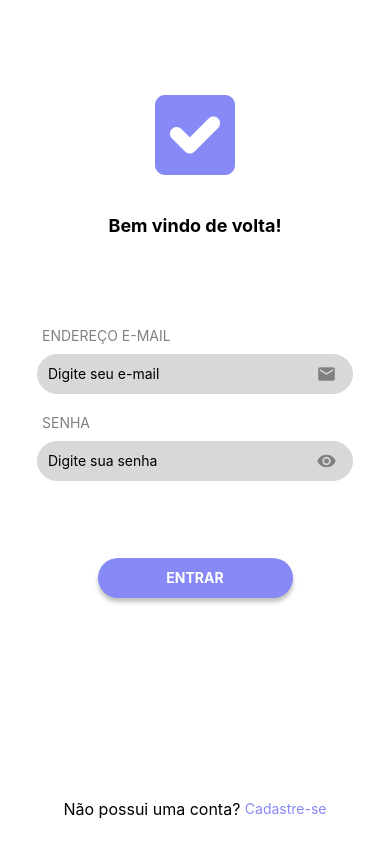
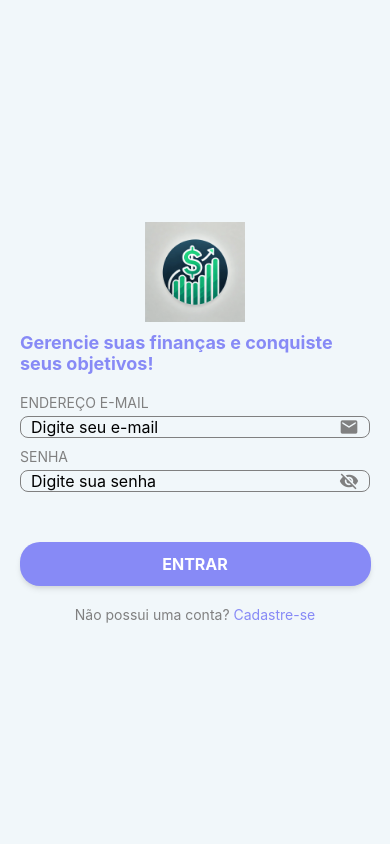
Before and after one commit to Lopeszl35/gestaoGastosInvestimentos, a React Native app: screen / in a window 390 px wide. Built offline with nearby package versions, Linux system fonts and the light colour scheme.

Commit message:
melhorando o estilo da tela de login

```diff
--- a/src/global/themes.tsx
+++ b/src/global/themes.tsx
@@ -1,9 +1,12 @@
 export const themes = {
-    colors : {
-        primary : '#878af6',
-        secondary : '#ffffff',
-        lightGray : '#d7d8d7',
-        gray : 'gray',
-        bgScreen : '#f1f7fa'
+    colors: {
+        primary: '#878af6', // Cor primária usada em botões ou links
+        secondary: '#ffffff', // Cor secundária para textos ou fundos
+        lightGray: '#d7d8d7', // Cinza claro para bordas ou fundos
+        gray: 'gray', // Cinza padrão para texto ou ícones
+        bgScreen: '#f1f7fa', // Cor de fundo da tela
+        background: '#f1f7fa', // Cor de fundo geral
+        text: '#000000', // Cor de texto padrão
+        white: '#ffffff' // Branco para textos e elementos
     }
-}
+};
--- a/src/pages/login/login.tsx
+++ b/src/pages/login/login.tsx
@@ -9,7 +9,7 @@ import {
     ActivityIndicator
 } from "react-native";
 import { style } from "./styles";
-import Logo from '../../assets/logo.png'
+import Logo from '../../assets/logo.png';
 import { MaterialIcons } from '@expo/vector-icons';
 import { themes } from "../../global/themes";
 
@@ -19,29 +19,35 @@ export default function Login() {
     const [loading, setLoading] = useState(false);
     const [messageError, setMessageError] = useState('');
     const [boxError, setBoxError] = useState(false);
+    const [showPassword, setShowPassword] = useState(false);
 
     async function getLogin() {
         setLoading(true);
         try {
             if(!email || !password) {
-                setBoxError(true)
-                setMessageError('Preencha todos os campos')
+                setBoxError(true);
+                setMessageError('Preencha todos os campos');
+                setLoading(false);
             }
+           else if(!email.includes('@') || !email.includes('.com')) {
+                setBoxError(true);
+                setMessageError('Email inválido');
+                setLoading(false);
+           }
             else {
                 setTimeout(() =>  {
-                    setBoxError(false)
-                    setMessageError('')
-                    alert('Logado com sucesso!')
-                    setLoading(false)
+                    setBoxError(false);
+                    setMessageError('');
+                    alert('Logado com sucesso!');
+                    setLoading(false);
                 }, 3000);
             }
         } catch (error) {
             console.log("Erro ao logar: ", error);
-            setBoxError(true)
-            setMessageError('Erro ao logar')
+            setBoxError(true);
+            setMessageError('Erro ao logar');
         }
     }
-
 
     return (
         <View style={style.container}>
@@ -51,7 +57,7 @@ export default function Login() {
                     style={style.logo}
                     resizeMode="contain"
                 />
-                <Text style={style.text}>Bem vindo de volta!</Text>
+                <Text style={style.text}>Gerencie suas finanças e conquiste seus objetivos!</Text>
             </View>
 
             <View style={style.boxMid}>
@@ -68,7 +74,6 @@ export default function Login() {
                         size={20}
                         color={themes.colors.gray}
                     />
-
                 </View>
                 <Text style={style.titleInput}>SENHA</Text>
                 <View style={style.boxInput}>
@@ -76,22 +81,24 @@ export default function Login() {
                         style={style.input}
                         value={password}
                         onChangeText={(text) => setPassword(text)}
+                        secureTextEntry={!showPassword}
                         placeholder="Digite sua senha"
                     />
-                    <MaterialIcons
-                        name="remove-red-eye"
-                        size={20}
-                        color={themes.colors.gray}
-                    />
-
+                    <TouchableOpacity onPress={() => setShowPassword(!showPassword)}>
+                        <MaterialIcons
+                            name={showPassword ? "visibility" : "visibility-off"}
+                            size={20}
+                            color={themes.colors.gray}
+                        />
+                    </TouchableOpacity>
                 </View>
             </View>
 
-            {boxError && <Text style={{color: 'red'}}>{messageError}</Text>}
+            {boxError && <Text style={style.errorText}>{messageError}</Text>}
 
             <View style={style.boxBottom}>
                 <TouchableOpacity style={style.button} onPress={() => getLogin()}>
-                    {loading?
+                    {loading ?
                     <ActivityIndicator color={themes.colors.secondary} size={'small'}/> :
                     <Text style={style.textButton}>ENTRAR</Text>}
                 </TouchableOpacity>
@@ -101,5 +108,5 @@ export default function Login() {
                 <TouchableOpacity><Text style={{color: themes.colors.primary}}>Cadastre-se</Text></TouchableOpacity>
             </View>
         </View>
-    )
+    );
 }
--- a/src/pages/login/styles.ts
+++ b/src/pages/login/styles.ts
@@ -1,82 +1,81 @@
-import { Dimensions, StyleSheet } from "react-native";
+import { StyleSheet, Dimensions } from 'react-native';
 import { themes } from "../../global/themes";
 
+const { width } = Dimensions.get('window'); // Pega a largura da tela
+
 export const style = StyleSheet.create({
-    container : {
+    container: {
         flex: 1,
+        backgroundColor: themes.colors.background,
+        padding: 20,
+        justifyContent: 'center',
+    },
+    boxTop: {
+        alignItems: 'center',
+        marginBottom: 20,
+    },
+    logo: {
+        width: 100,
+        height: 100,
+        marginBottom: 10,
+    },
+    text: {
+        fontSize: 18,
+        color: themes.colors.primary,
+        fontWeight: 'bold',
+    },
+    boxMid: {
+        marginBottom: 20,
+    },
+    titleInput: {
+        fontSize: 14,
+        color: themes.colors.gray,
+        marginBottom: 5,
+    },
+    boxInput: {
+        flexDirection: 'row',
+        alignItems: 'center',
+        borderWidth: 1,
+        borderColor: themes.colors.gray,
+        borderRadius: 8,
+        paddingHorizontal: 10,
+        marginBottom: 10,
+    },
+    input: {
+        flex: 1,
+        fontSize: 16,
+        color: themes.colors.text,
+    },
+    boxBottom: {
+        marginVertical: 20,
+    },
+    button: {
+        backgroundColor: themes.colors.primary,
+        paddingVertical: 12,
+        borderRadius: 20,
+        boxShadow: 'rgba(0, 0, 0, 0.1) 0px 4px 6px -1px, rgba(0, 0, 0, 0.06) 0px 2px 4px -1px',
         alignItems: 'center',
         justifyContent: 'center',
+        width: width * 0.9, // 90% da largura da tela
+        alignSelf: 'center', // Centraliza o botão horizontalmente
     },
-    boxTop : {
-        height:Dimensions.get('window').height / 3,
-        width: '100%',
-        alignItems: 'center',
+    textButton: {
+        fontSize: 16,
+        color: themes.colors.white,
+        fontWeight: 'bold',
+    },
+    textBottomCadastroContainer: {
+        flexDirection: 'row',
         justifyContent: 'center',
     },
-    boxMid : {
-        height:Dimensions.get('window').height / 4,
-        width: '100%',
-        paddingHorizontal: 37
+    textBottom: {
+        fontSize: 14,
+        color: themes.colors.gray,
     },
-    boxBottom : {
-        height:Dimensions.get('window').height / 3,
-        width: '100%',
-        alignItems: 'center',
+    errorText: {
+        color: 'red',
+        fontSize: 14,
+        marginVertical: 10,
+        textAlign: 'center',
     },
-    logo : {
-        width: 80,
-        height: 80
-    },
-    text : {
-        fontWeight: 'bold',
-        marginTop: 40,
-        fontSize: 18
-    },
-    titleInput : {
-        marginLeft: 5,
-        marginTop: 20,
-        color: themes.colors.gray
-    },
-    boxInput : {
-        width: '100%',
-        height: 40,
-        borderWidth: 1,
-        borderRadius: 40,
-        marginTop: 10,
-        flexDirection: 'row',
-        alignItems: 'center',
-        paddingHorizontal: 5,
-        backgroundColor: themes.colors.lightGray,
-        borderColor: themes.colors.lightGray
-    },
-    input : {
-        height: '100%',
-        width: '90%',
-        borderRadius: 40,
-        paddingLeft: 5
-    },
-    button : {
-        width: '50%',
-        height: 40,
-        marginTop: 40,
-        alignItems: 'center',
-        justifyContent: 'center',
-        borderRadius: 40,
-        backgroundColor: themes.colors.primary,
-        boxShadow: '0px 4px 4px rgba(0, 0, 0, 0.25)'
-    },
-    textButton : {
-        color: themes.colors.secondary,
-        fontWeight: 'bold',
-    },
-    textBottom : {
-        fontSize: 16,
-        justifyContent: 'center',
-        alignItems: 'center'
-    },
-    textBottomCadastroContainer : {
-        flexDirection: 'row',
-        justifyContent: 'center',
-        alignItems: 'center'
-    }
-})
+});
```
Also changed, not shown: src/assets/logo.png.
